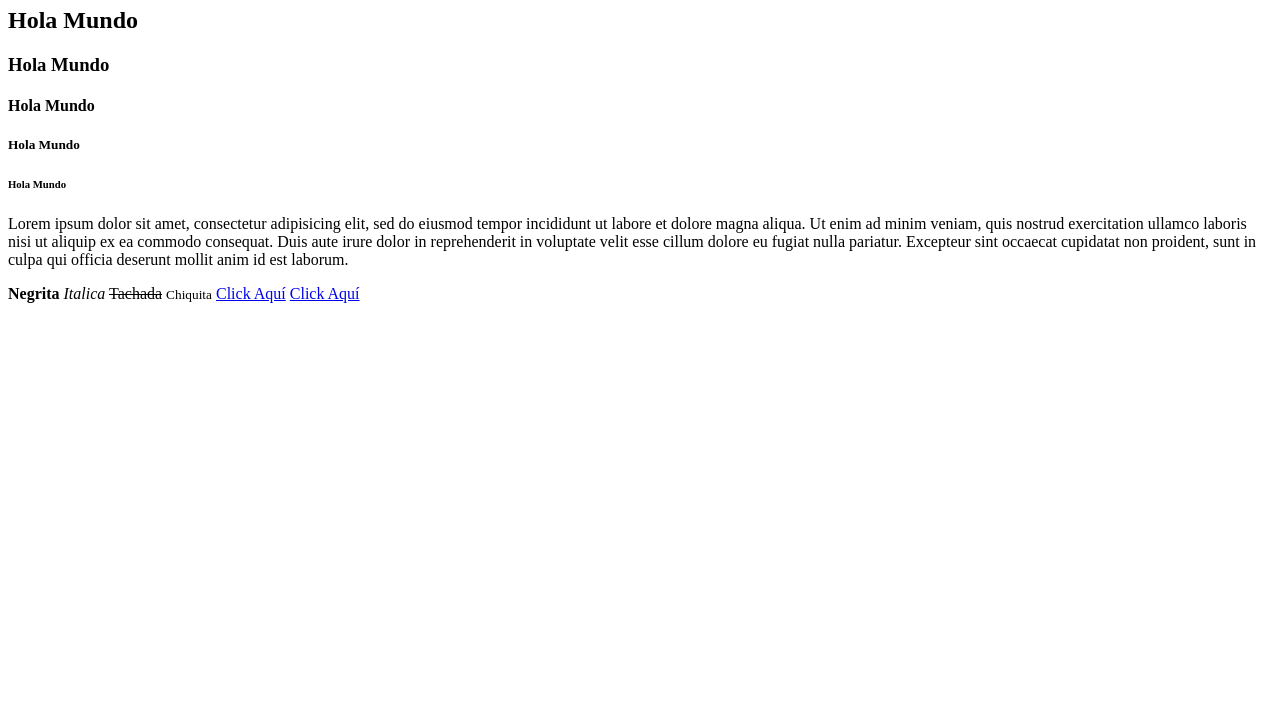
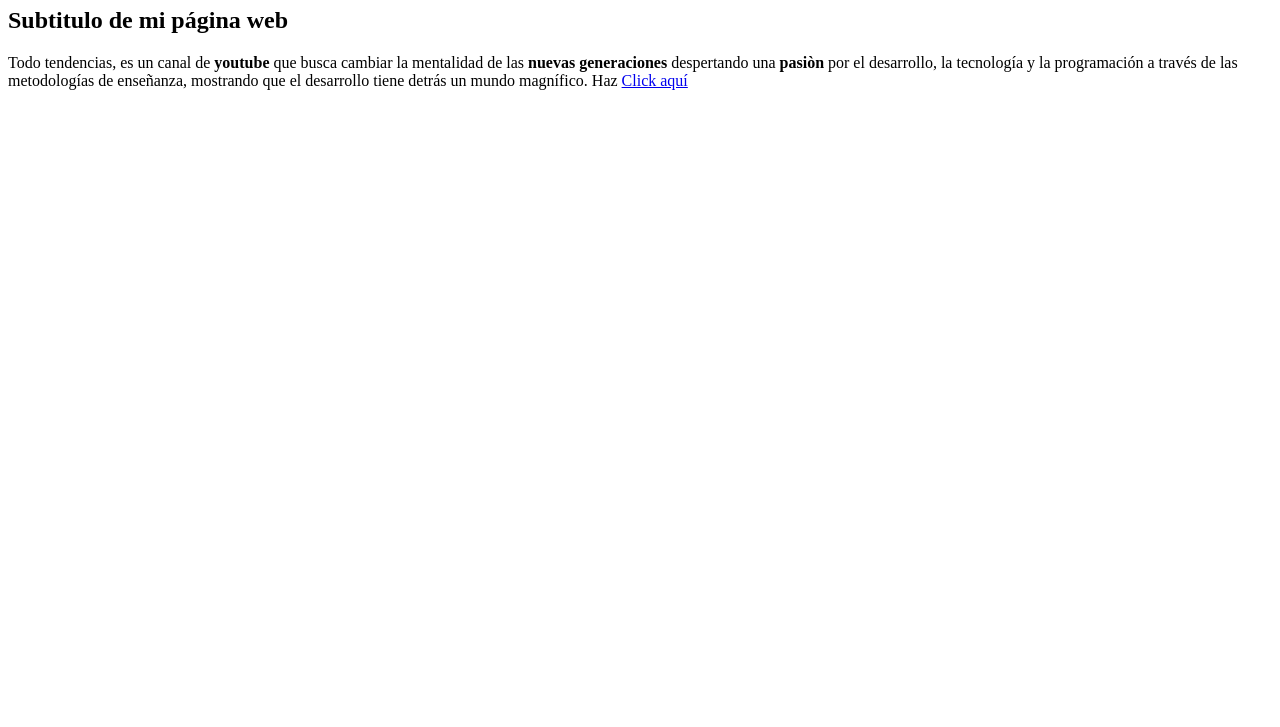
Before and after one commit to MatiToconas/CursoHTML5, a plain HTML site: page index.html in a window 1280 px wide. Shown: the part 73-800 px from the top of the page. Drawn offline with Linux system fonts and the light colour scheme.

Commit message:
Actualizando Página

```diff
--- a/index.html
+++ b/index.html
@@ -4,25 +4,10 @@
 		<title>Primera pagina web</title>
 	</head>
 	<body>
-		<h1>Hola Mundo</h1>
-		<h2>Hola Mundo</h2>
-		<h3>Hola Mundo</h3>
-		<h4>Hola Mundo</h4>
-		<h5>Hola Mundo</h5>
-		<h6>Hola Mundo</h6>
+		<h1>Mi página Web</h1>
+		<h2>Subtitulo de mi página web</h2>
 		<p>
-			Lorem ipsum dolor sit amet, consectetur adipisicing elit, sed do eiusmod
-			tempor incididunt ut labore et dolore magna aliqua. Ut enim ad minim veniam,
-			quis nostrud exercitation ullamco laboris nisi ut aliquip ex ea commodo
-			consequat. Duis aute irure dolor in reprehenderit in voluptate velit esse
-			cillum dolore eu fugiat nulla pariatur. Excepteur sint occaecat cupidatat non
-			proident, sunt in culpa qui officia deserunt mollit anim id est laborum.
+			Todo tendencias, es un canal de <b>youtube</b> que busca cambiar la mentalidad de las <b>nuevas generaciones</b> despertando una <b>pasiòn</b> por el desarrollo, la tecnología y la programación a través de las metodologías de enseñanza, mostrando que el desarrollo tiene detrás un mundo magnífico. Haz <a href="https://www.youtube.com/c/soydalto">Click aquí</a>
 		</p>
-		<b>Negrita</b>
-		<i>Italica</i>
-		<strike>Tachada</strike>
-		<small>Chiquita</small>
-		<a href="https://www.facebook.com">Click Aquí</a>
-		<a href="pagina2.html">Click Aquí</a>
 	</body>
 </html>
```
